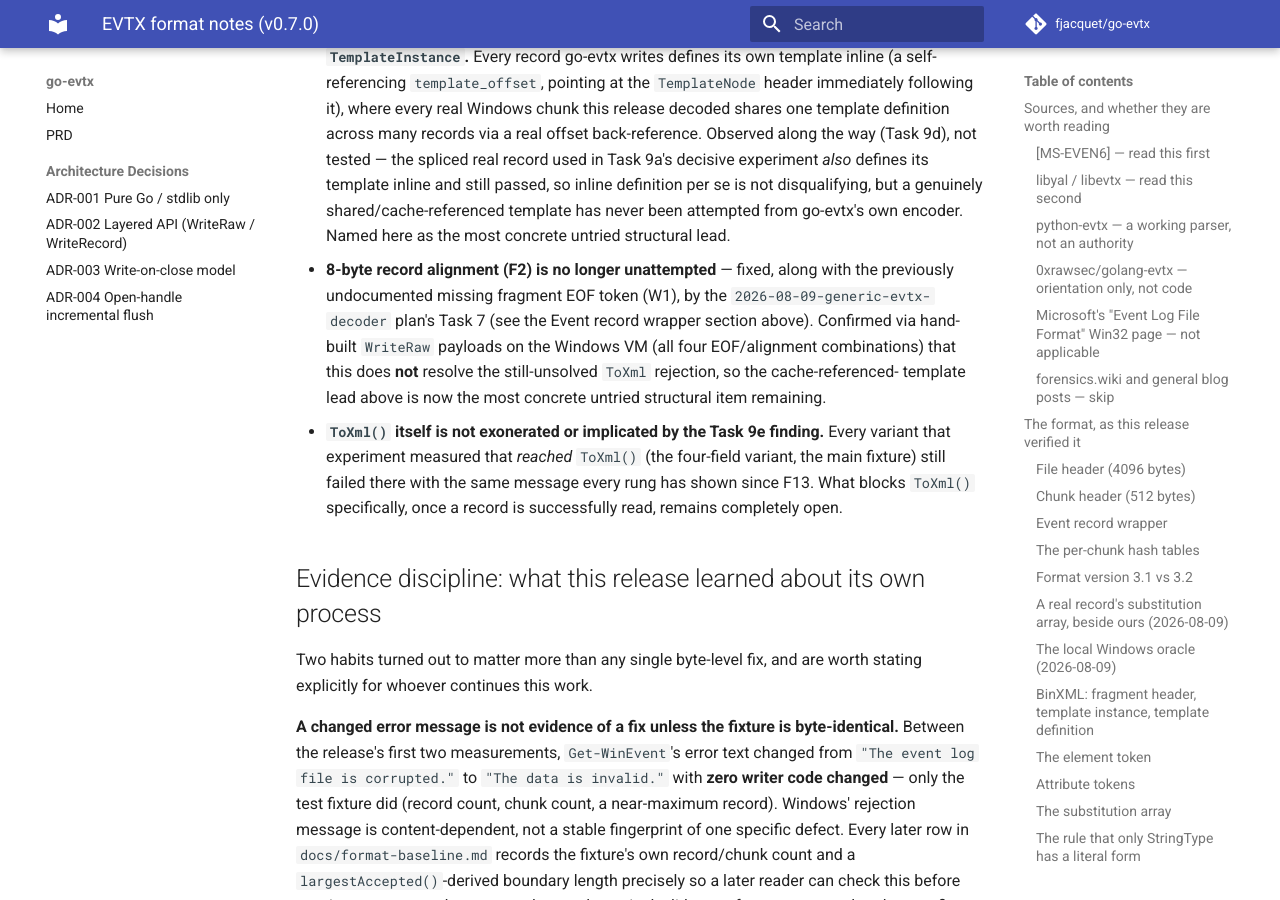
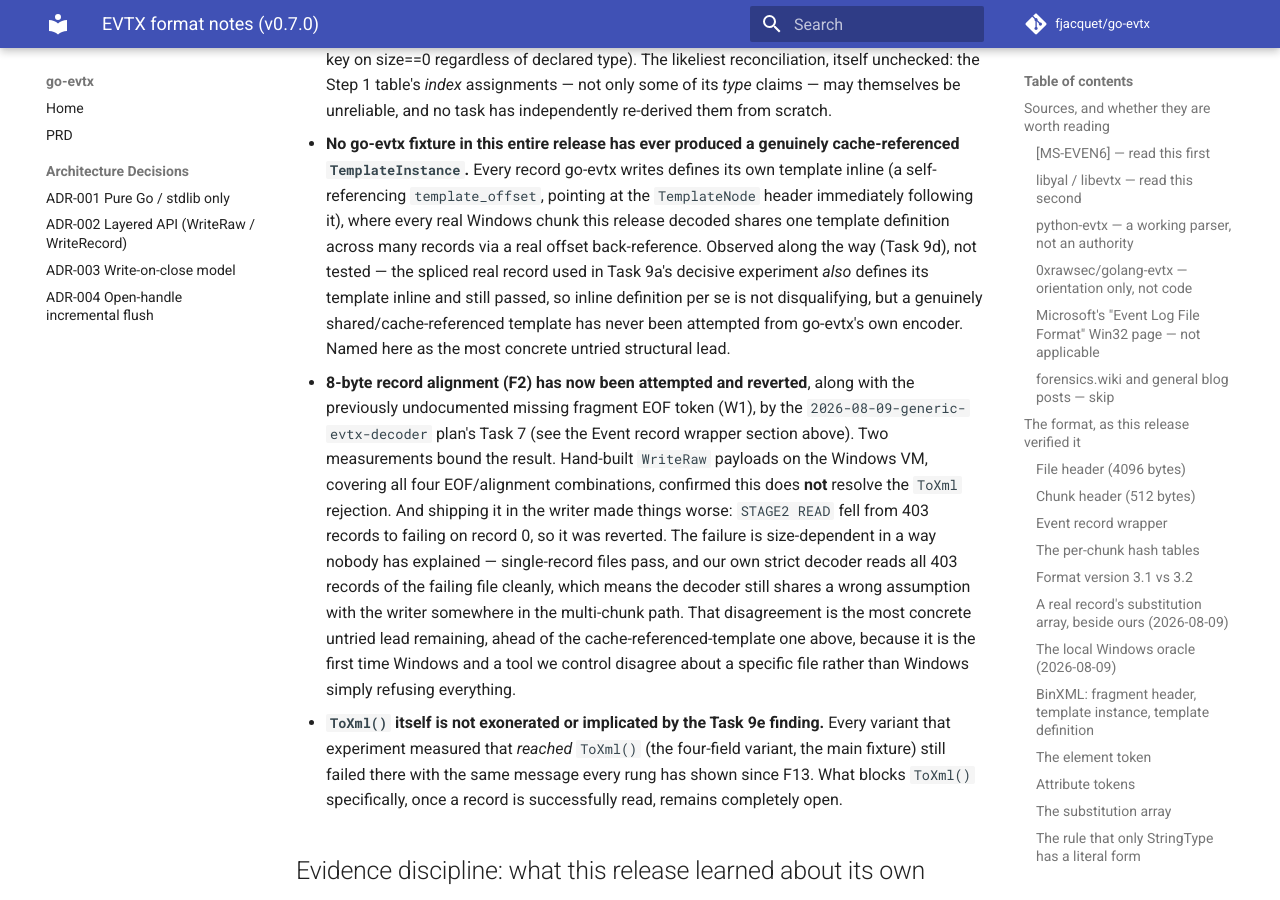
Before and after one commit to fjacquet/go-evtx, an MkDocs documentation site: the page built from docs/evtx-format-notes.md, in a window 1280 px wide and 900 px high, scrolled down 24373 px. Built offline with MkDocs 1.6.1 and Material for MkDocs 9.7.7, drawn with Linux system fonts in a browser that asks for light colours; comment, search, counter and statistics services are not loaded; some of the changed text lies outside the part shown.

Commit message:
docs: F2/W1 were attempted and reverted, not fixed
The pre-merge review caught docs/evtx-format-notes.md asserting in the
present tense, at three places, that 8-byte record alignment and the
fragment EOF token were fixed in buildBinXML. The revert in cfa5f9b made
that false, and the code was reverted while the prose describing it was
not.

That file is what CLAUDE.md names as mandatory reading before touching
binxml.go, and it calls itself the durable record of what this project has
verified. A false "this is fixed" sitting there would have sent whoever
picks up #38/#39 looking for work already done, which is the exact failure
its own measurement-discipline section exists to prevent.

Corrected to state what happened: both are real divergences - Windows
emits them on 100683 of 100683 measured records - they were implemented,
they regressed Windows STAGE2 READ from 403 records to failing on record
0, and they were reverted. The defect table row now records the regression
and the recovery instead of "not yet measured".

Also promotes the size-dependent failure to the most concrete remaining
lead, ahead of the cache-referenced-template one: single-record files pass
while the 403-record fixture fails on record 0, and our own strict decoder
reads all 403 of that same file cleanly. That is the first time Windows
and a tool we control disagree about a specific file rather than Windows
refusing everything, so it is the first localisable disagreement this
investigation has had.

Same stale claim fixed in nodecollect_test.go's golden-file comment, plus
a comment in binxml_decode_test.go referring to a test case the revert
renamed.

Co-Authored-By: Claude Opus 5 <noreply@anthropic.com>
Claude-Session: https://claude.ai/code/session_01SMMD2wrcUhxVtxB2pNjdgF

````diff
--- a/docs/evtx-format-notes.md
+++ b/docs/evtx-format-notes.md
@@ -201,9 +201,16 @@ for the trailing size copy]** via `wrapEventRecord` (`binformat.go`):
 [end-4:end]           Size copy (same value as offset 4)
 ```
 
-**8-byte record alignment (F2), and the missing fragment EOF token (W1),
-were both fixed in `buildBinXML` (`binxml.go`) — v0.7.0's
-`2026-08-09-generic-evtx-decoder` plan, Task 7.** F2 stayed genuinely
+**8-byte record alignment (F2) and the missing fragment EOF token (W1) were
+implemented in `buildBinXML` and then REVERTED — v0.7.0's
+`2026-08-09-generic-evtx-decoder` plan, Task 7, commit `cfa5f9b`.** Both are
+real divergences: real Windows emits the EOF token and 8-aligns on 100 683 of
+100 683 measured records. But emitting them regressed Windows' own
+`EventLogReader` on the 403-record fixture from reading all of them to failing
+on record 0 — measured in CI and reproduced independently on the VM — while
+single-record files kept working and our own strict decoder read all 403
+without error. Unexplained; tracked as #38/#39. `binxml.go` is byte-identical
+to its pre-attempt state. F2 stayed genuinely
 unimplemented for the reason the paragraph below (kept for its own history)
 describes, through this release's original writer-conformance effort. The
 generic-decoder plan's Task 5 review then found a second, previously
@@ -808,7 +815,7 @@ verbatim CI output behind every "changed"/"no change" cell.
 | F13b | `<Provider>` gains a second attribute, `Guid` | `2e86005` | none (stayed green) | see F13a |
 | F13c | `<EventID>` gains a NULL `Qualifiers` attribute | `2e86005` | none (stayed green) | see F13a |
 | F15 | Substitution-array `String` values carried a spurious null terminator | `b41ac76` | none (stayed green) | none |
-| F2 | 8-byte record alignment | fixed later, `2026-08-09-generic-evtx-decoder` Task 7 (not this release's own commit set — see "Event record wrapper" above) | not yet measured | not yet measured |
+| F2 | 8-byte record alignment | attempted then REVERTED, `2026-08-09-generic-evtx-decoder` Task 7 / `cfa5f9b` — see "Event record wrapper" above | regressed STAGE2 READ 403 -> 0 | reverted, back to 403 |
 
 **F13's attribution is genuinely unresolved, not simplified for this table.**
 F13a/F13b/F13c were deliberately batched against one Step-1 measurement (the
@@ -951,14 +958,21 @@ metadata.
   disqualifying, but a genuinely shared/cache-referenced template has never
   been attempted from go-evtx's own encoder. Named here as the most concrete
   untried structural lead.
-- **8-byte record alignment (F2) is no longer unattempted** — fixed, along
+- **8-byte record alignment (F2) has now been attempted and reverted**, along
   with the previously undocumented missing fragment EOF token (W1), by the
   `2026-08-09-generic-evtx-decoder` plan's Task 7 (see the Event record
-  wrapper section above). Confirmed via hand-built `WriteRaw` payloads on the
-  Windows VM (all four EOF/alignment combinations) that this does **not**
-  resolve the still-unsolved `ToXml` rejection, so the cache-referenced-
-  template lead above is now the most concrete untried structural item
-  remaining.
+  wrapper section above). Two measurements bound the result. Hand-built
+  `WriteRaw` payloads on the Windows VM, covering all four EOF/alignment
+  combinations, confirmed this does **not** resolve the `ToXml` rejection.
+  And shipping it in the writer made things worse: `STAGE2 READ` fell from 403
+  records to failing on record 0, so it was reverted. The failure is
+  size-dependent in a way nobody has explained — single-record files pass, and
+  our own strict decoder reads all 403 records of the failing file cleanly,
+  which means the decoder still shares a wrong assumption with the writer
+  somewhere in the multi-chunk path. That disagreement is the most concrete
+  untried lead remaining, ahead of the cache-referenced-template one above,
+  because it is the first time Windows and a tool we control disagree about a
+  specific file rather than Windows simply refusing everything.
 - **`ToXml()` itself is not exonerated or implicated by the Task 9e
   finding.** Every variant that experiment measured that *reached*
   `ToXml()` (the four-field variant, the main fixture) still failed there
````
Also changed, not shown: 2 other files.
